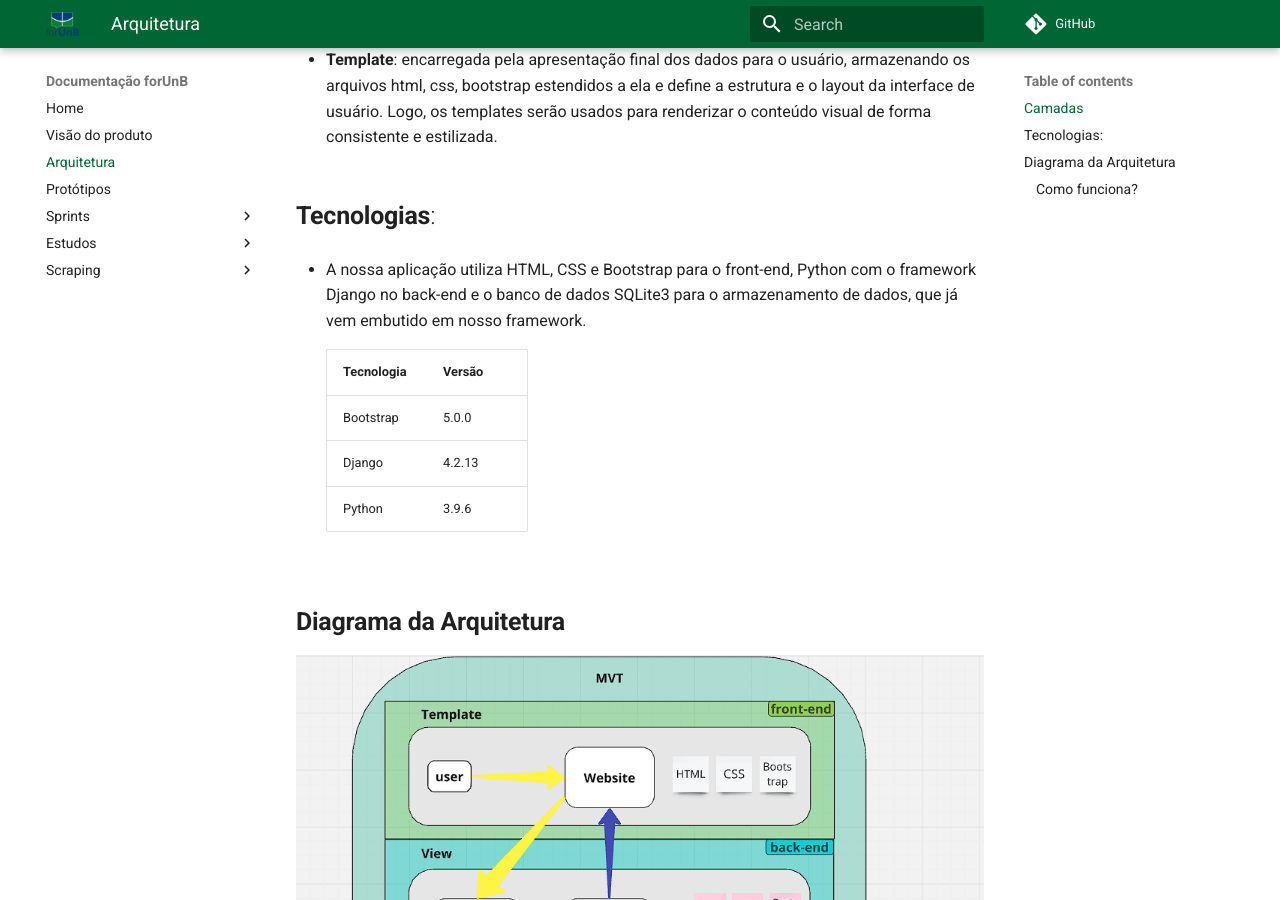
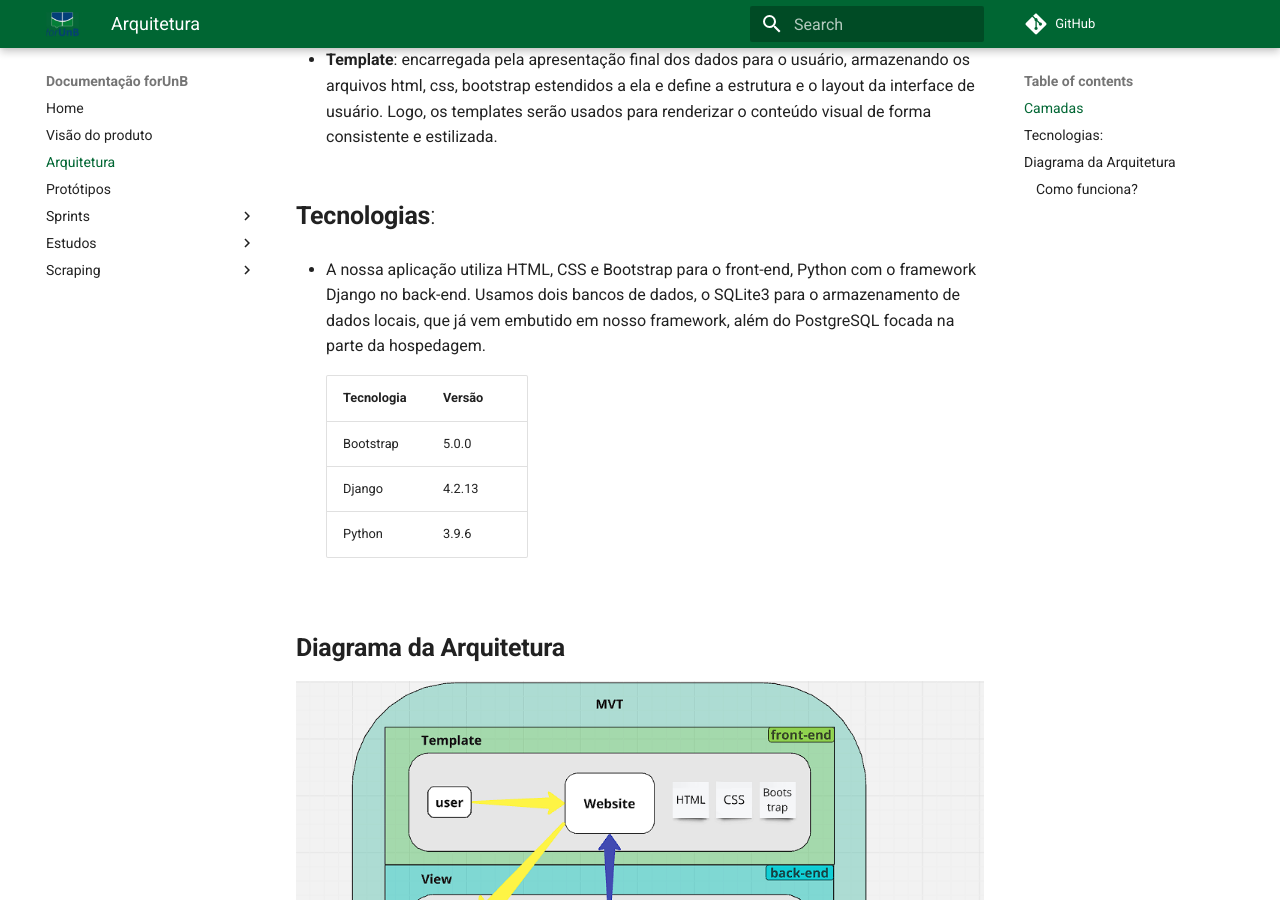
Before and after one commit to unb-mds/2024-1-forUnB, an MkDocs documentation site: the page built from docs/arquitetura/arquitetura.md, in a window 1280 px wide and 900 px high, scrolled down 580 px. Built offline with MkDocs 1.6.1 and Material for MkDocs 9.7.7, drawn with Linux system fonts in a browser that asks for light colours; comment, search, counter and statistics services are not loaded.

Commit message:
docs: updating Data-Base text

```diff
--- a/docs/arquitetura/arquitetura.md
+++ b/docs/arquitetura/arquitetura.md
@@ -11,7 +11,7 @@ O forUnB tem como objetivo melhorar a comunicação com o estudante e monitor a
 
 ## **Tecnologias**:
 
-- A nossa aplicação utiliza HTML, CSS e Bootstrap para o front-end, Python com o framework Django no back-end e o banco de dados SQLite3 para o armazenamento de dados, que já vem embutido em nosso framework.
+- A nossa aplicação utiliza HTML, CSS e Bootstrap para o front-end, Python com o framework Django no back-end. Usamos dois bancos de dados, o SQLite3 para o armazenamento de dados locais, que já vem embutido em nosso framework, além do PostgreSQL focada na parte da hospedagem.
 
 
     | **Tecnologia**    | **Versão**  |
```
